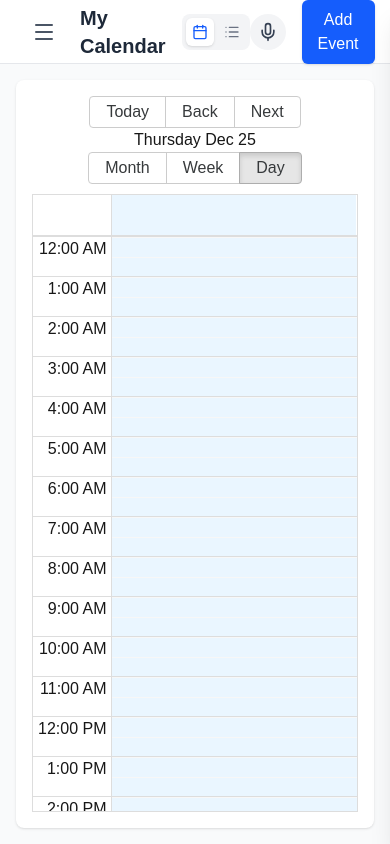
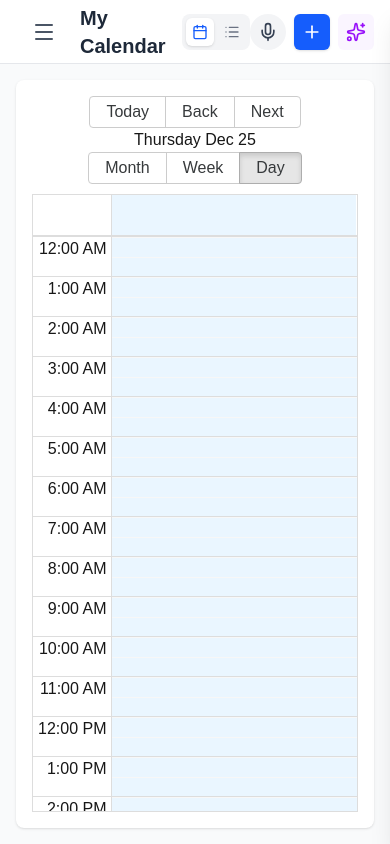
Before and after one commit to ankur-commits/calendarapp, a Next.js app in the folder frontend/: page / in a window 390 px wide. Built offline with nearby package versions, Linux system fonts and the light colour scheme; no server answers; sample sign-in values are in the browser's storage.

Commit message:
fix(mobile): Optimize header layout, compact Add Event button

```diff
--- a/frontend/app/page.tsx
+++ b/frontend/app/page.tsx
@@ -13,7 +13,7 @@ import AuthGuard from "@/components/AuthGuard";
 import Sidebar from "@/components/Sidebar";
 
 import TimelineView from "@/components/TimelineView";
-import { List, Calendar as CalendarIcon, Menu, X, Sparkles } from "lucide-react";
+import { List, Calendar as CalendarIcon, Menu, X, Sparkles, Plus } from "lucide-react";
 
 export default function Home() {
   const [refreshKey, setRefreshKey] = useState(0);
@@ -208,7 +208,7 @@ export default function Home() {
               </div>
             </div>
 
-            <div className="flex items-center gap-4">
+            <div className="flex items-center gap-2 md:gap-4">
               <VoiceInput
                 isCompact={true}
                 onEventCreated={handleEventCreated}
@@ -220,11 +220,12 @@ export default function Home() {
                   setModalInitialData(null);
                   setIsModalOpen(true);
                 }}
-                className="bg-blue-600 text-white px-4 py-2 rounded-md hover:bg-blue-700 transition-colors shadow-sm"
+                className="bg-blue-600 text-white p-2 md:px-4 md:py-2 rounded-md hover:bg-blue-700 transition-colors shadow-sm"
                 title="Add Event (Press 'C')"
                 data-testid="add-event-btn"
               >
-                Add Event
+                <span className="md:hidden"><Plus className="w-5 h-5" /></span>
+                <span className="hidden md:inline">Add Event</span>
               </button>
 
               <button
```
